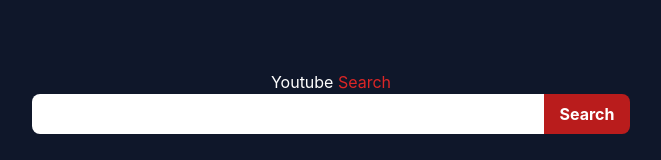
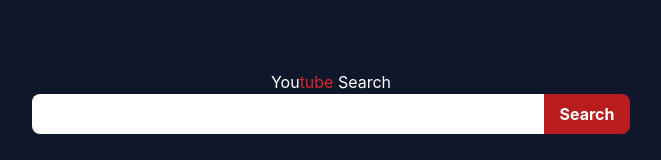
Before and after one commit to Tobbiloba/You-Search, a React (Create React App) app: page / in a window 1280 px wide. Shown: the part 298-458 px from the top of the page, without its empty margins (309-970 px from the left). Built offline with nearby package versions, Linux system fonts and the light colour scheme.

Commit message:
started the project

```diff
--- a/src/components/MainPage.js
+++ b/src/components/MainPage.js
@@ -59,7 +59,7 @@
         <div className="w-[100vw] h-[100vh] bg-slate-900 flex-col justify-center items-center flex ">
             <div>
                 <div className="flex justify-center">
-                    <h1 className="text-white">Youtube <span className="text-red-600">Search</span></h1>
+                    <h1 className="text-white">You<span className="text-red-600">tube</span> Search</h1>
                 </div>
 
                 <form onSubmit={test}>
```
